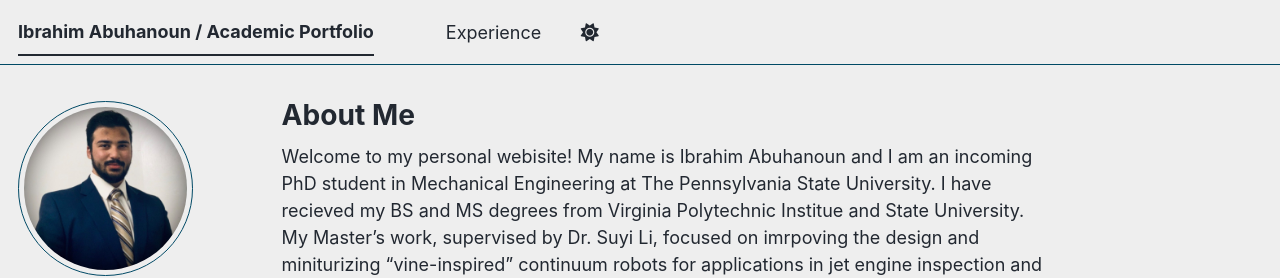
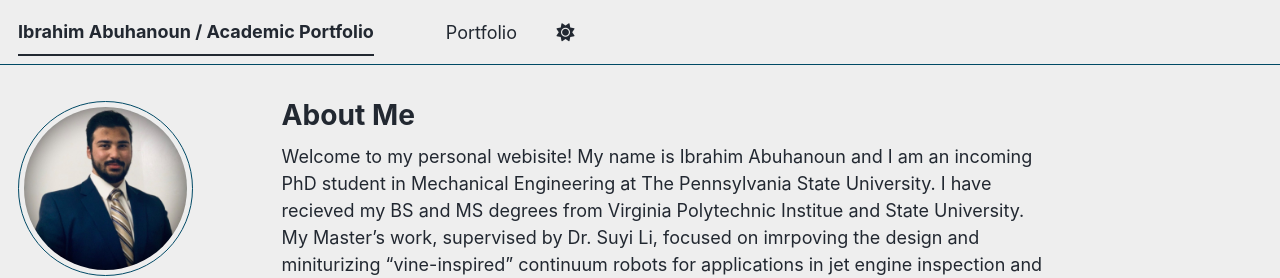
Before and after one commit to IbrahimAbuhanoun/IbrahimAbuhanoun.github.io, a Jekyll site: the page built from _pages/about.md, in a window 1280 px wide. Shown: the top 278 px of the page. Built offline with Jekyll 4.4.1, drawn with Linux system fonts in a browser that asks for light colours; a style sheet for code colours, icons or effects is not loaded.

Commit message:
Update navigation.yml

```diff
--- a/_data/navigation.yml
+++ b/_data/navigation.yml
@@ -17,7 +17,7 @@ main:
   #- title: "Teaching"
    # url: /teaching/
 
-  - title: "Experience"
+  - title: "Portfolio"
     url: /portfolio/
 
   #- title: "Blog Posts"
```
